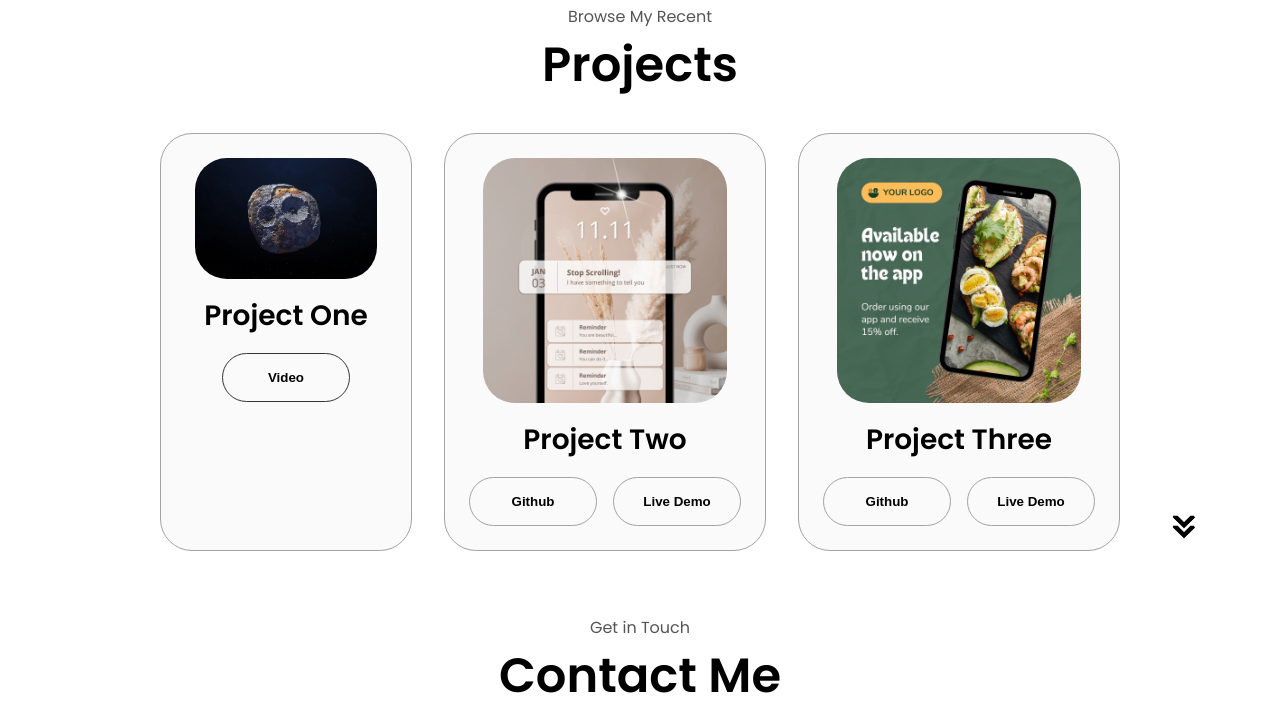
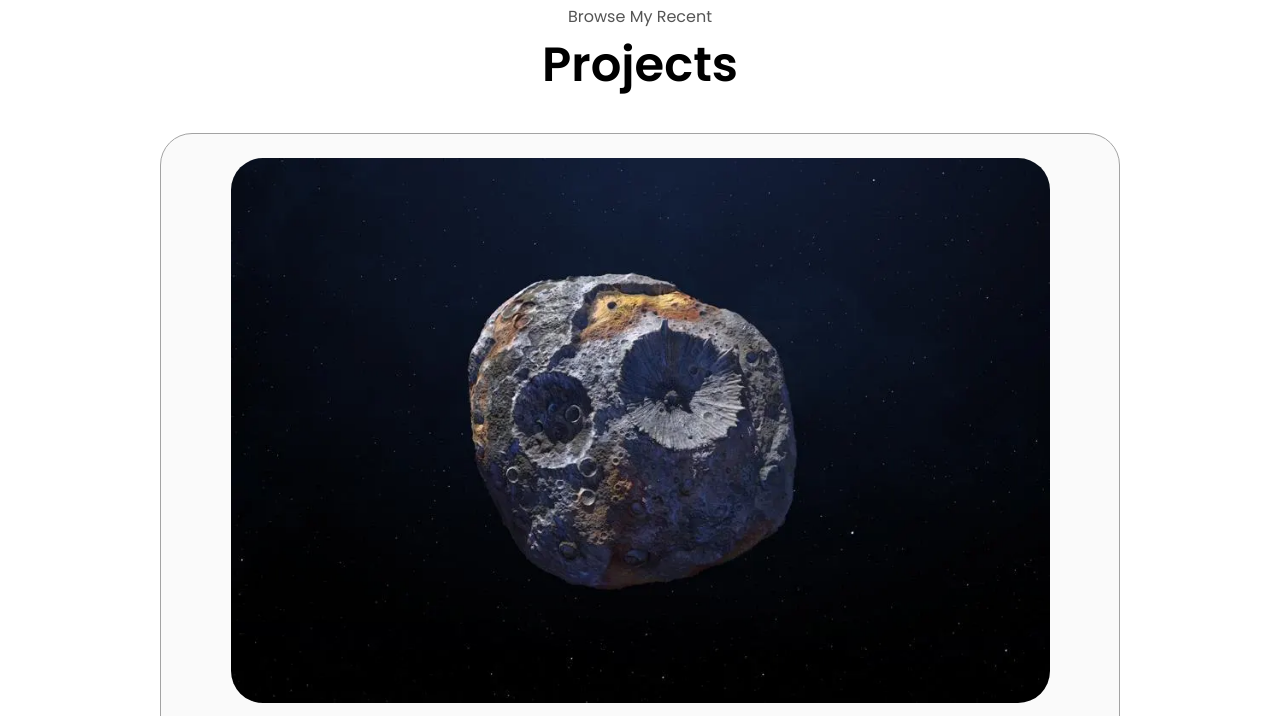
Before and after one commit to Champagnepappi18/Portfolio, a plain HTML site: page index.html in a window 1280 px wide. Shown: the part 2460-3176 px from the top of the page. Drawn offline with Linux system fonts and the light colour scheme.

Commit message:
required

```diff
--- a/index.html
+++ b/index.html
@@ -275,54 +275,7 @@
 
             </div>
           </div>
-          <div class="details-container color-container">
-            <div class="article-container">
-              <img
-                src="./assets/project-2.png"
-                alt="Project 2"
-                class="project-img"
-              />
-            </div>
-            <h2 class="experience-sub-title project-title">Project Two</h2>
-            <div class="btn-container">
-              <button
-                class="btn btn-color-2 project-btn"
-                onclick="location.href='https://github.com/'"
-              >
-                Github
-              </button>
-              <button
-                class="btn btn-color-2 project-btn"
-                onclick="location.href='https://github.com/'"
-              >
-                Live Demo
-              </button>
-            </div>
-          </div>
-          <div class="details-container color-container">
-            <div class="article-container">
-              <img
-                src="./assets/project-3.png"
-                alt="Project 3"
-                class="project-img"
-              />
-            </div>
-            <h2 class="experience-sub-title project-title">Project Three</h2>
-            <div class="btn-container">
-              <button
-                class="btn btn-color-2 project-btn"
-                onclick="location.href='https://github.com/'"
-              >
-                Github
-              </button>
-              <button
-                class="btn btn-color-2 project-btn"
-                onclick="location.href='https://github.com/'"
-              >
-                Live Demo
-              </button>
-            </div>
-          </div>
+
         </div>
       </div>
       <img
```
Also changed, not shown: 1 other file.
